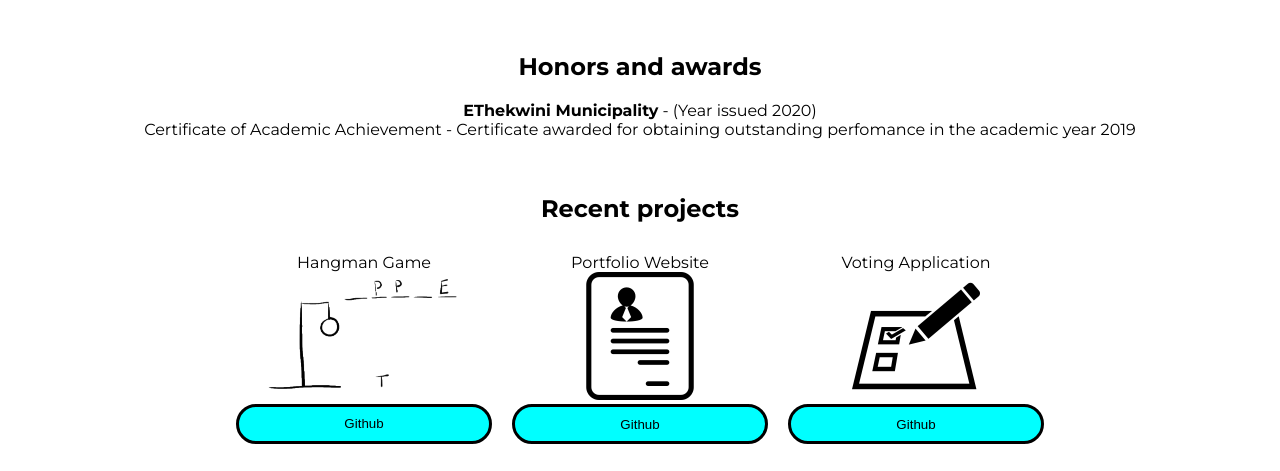
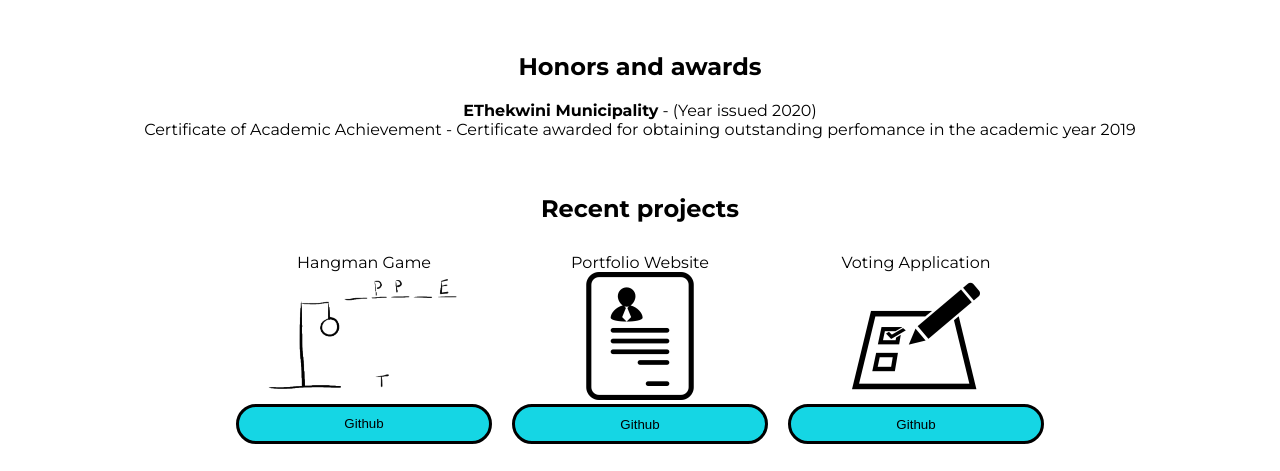
Before and after one commit to NkosiMlaba/task1-codetribe-bootcamp, a plain HTML site: page aboutme.html in a window 1280 px wide. Shown: the part 756-1227 px from the top of the page. Drawn offline with nearby package versions, Linux system fonts and the light colour scheme.

Commit message:
changed button color

```diff
--- a/style.css
+++ b/style.css
@@ -121,7 +121,7 @@ button {
 button {
     border-radius:2rem;
     border: solid #000000;
-    background-color: aqua;
+    background-color: rgb(21, 214, 228);
 
 }
 
```
